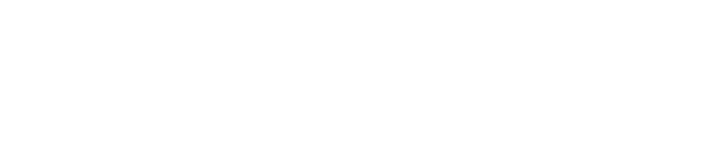
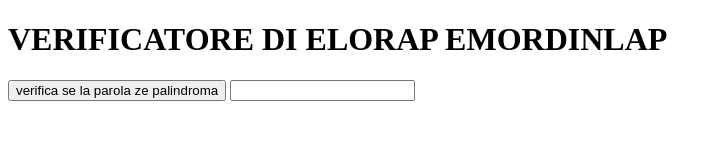
Before and after one commit to Vladislav-Ciuperca/js-paliedispari, a plain HTML site: page index.html in a window 1280 px wide. Shown: the whole page, without its empty margins (0-722 px from the left). Drawn offline with Linux system fonts and the light colour scheme.

Commit message:
creo i vari input in html

```diff
--- a/index.html
+++ b/index.html
@@ -9,7 +9,10 @@
 </head>
 
 <body>
-
+    <h1>VERIFICATORE DI ELORAP EMORDINLAP</h1>
+    <input type="button" value="verifica se la parola ze palindroma" onclick="verifica()">
+    <input id="parola" type="text">
+    <div id="risultato"></div>
 
     <script src="myscript/script.js"></script>
 </body>
```
